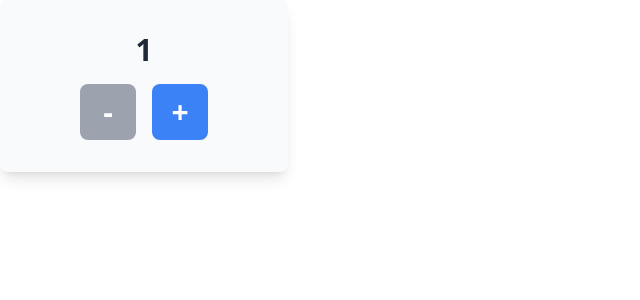
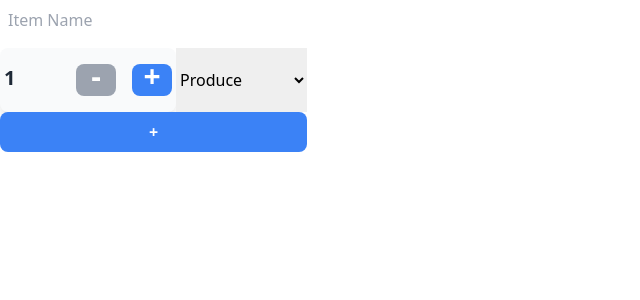
Before and after one commit to HamDan36/cprg306-assignments, a Next.js app: page /week-5 in a window 1280 px wide. Shown: the top 300 px of the page, without its empty margins (0-640 px from the left). Built offline with nearby package versions, Linux system fonts and the light colour scheme.

Commit message:
adds category functionality, css tailwind styling

```diff
--- a/app/page.js
+++ b/app/page.js
@@ -9,7 +9,7 @@ export default function Page()
       <h3><Link href="/week-2">Week 2 Assignment</Link></h3>
       <h3><Link href="/week-3">Week 3 Assignment</Link></h3>
       <h3><Link href="week-4">Week 4 Assignment</Link></h3>
-      <h3>Week 5 Assignment</h3>
+      <h3><Link href="week-5">Week 5 Assignment</Link></h3>
       <h3>Week 6 Assignment</h3>
       <h3>Week 7 Assignment</h3>
       <h3>Week 8 Assignment</h3>
--- /dev/null
+++ b/app/week-5/counter.js
@@ -0,0 +1,40 @@
+"use client";
+import { useState } from "react";
+
+export default function NewItem() {
+    const [quantity, setQuantity] = useState(1);
+
+    const increment = () => {
+        setQuantity(quantity + 1);
+    };
+
+    const decrement = () => {
+        setQuantity(quantity - 1);
+    };
+
+    return (
+        <div className="flex items-center justify-between bg-gray-50 p-1 rounded-lg shadow-lg w-44">
+            <p className="text-xl font-bold text-gray-800 mb-4 pt-3">
+                {quantity}
+            </p>
+            <div className="flex space-x-4">
+                <button
+                    onClick={decrement}
+                    disabled={quantity <= 1}
+                    className={`w-10 h-8 flex items-center justify-center text-3xl  text-white font-bold rounded-lg transition duration-300 ease-in-out pb-2
+                    ${quantity <= 1 ? 'bg-gray-400 cursor-not-allowed' : 'bg-blue-500 hover:bg-blue-600'}`}
+                >
+                    -
+                </button>
+                <button
+                    onClick={increment}
+                    disabled={quantity >= 20}
+                    className={`w-10 h-8 flex items-center justify-center text-3xl text-white font-bold rounded-lg transition duration-300 ease-in-out pb-2
+                    ${quantity >= 20 ? 'bg-gray-400 cursor-not-allowed' : 'bg-blue-500 hover:bg-blue-600'}`}
+                >
+                    +
+                </button>
+            </div>
+        </div>
+    );
+};
--- a/app/week-5/new-item.js
+++ b/app/week-5/new-item.js
@@ -1,41 +1,93 @@
 "use client";
 
 import { useState } from "react";
+import Counter from "./counter";
 
 export default function NewItem() {
+    const [name, setName] = useState("");
+    const [category, setCategory] = useState("produce");
     const [quantity, setQuantity] = useState(1);
 
+    //categories of items
+    const categories = [
+        { id: "produce", name: "Produce" },
+        { id: "dairy", name: "Dairy" },
+        { id: "bakery", name: "Bakery" },
+        { id: "meat", name: "Meat" },
+        { id: "frozen", name: "Frozen Foods" },
+        { id: "canned", name: "Canned Goods" },
+        { id: "dry", name: "Dry Goods" },
+        { id: "beverages", name: "Beverages" },
+        { id: "snacks", name: "Snacks" },
+        { id: "household", name: "Household" },
+        { id: "other", name: "Other" },
+    ]
+
+    const handleSubmit = (event) => {
+        event.preventDefault();
+        alert(`Name: ${name}, Category: ${category}, Quantity: ${quantity}`);
+        let newItem = {
+            name: name,
+            category: category,
+            quantity: quantity,
+        };
+        console.log(newItem);
+
+        //reset the form
+        setName("");
+        setCategory("produce");
+        setQuantity(1);
+    };
+
+    const handleNameChange = (event) => {
+        const newName = event.target.value;
+        setName(newName);
+    };
+
     const increment = () => {
-        setQuantity(quantity + 1);
+        setQuantity((prev) => Math.min(prev + 1, 20));
     };
 
     const decrement = () => {
-        setQuantity(quantity - 1);
+        setQuantity((prev) => Math.max(prev - 1, 1));
     };
 
+
     return (
-        <div className="flex flex-col items-center justify-center bg-gray-50 p-8 rounded-lg shadow-lg w-72">
-            <p className="text-3xl font-semibold text-gray-800 mb-4">
-                {quantity}
-            </p>
-            <div className="flex space-x-4">
-                <button
-                    onClick={decrement}
-                    disabled={quantity <= 1}
-                    className={`w-14 h-14 flex items-center justify-center text-3xl  text-white font-bold rounded-lg transition duration-300 ease-in-out
-                    ${quantity <= 1 ? 'bg-gray-400 cursor-not-allowed' : 'bg-blue-500 hover:bg-blue-600'}`}
-                >
-                    -
-                </button>
-                <button
-                    onClick={increment}
-                    disabled={quantity >= 20}
-                    className={`w-14 h-14 flex items-center justify-center text-3xl text-white font-bold rounded-lg transition duration-300 ease-in-out
-                    ${quantity >= 20 ? 'bg-gray-400 cursor-not-allowed' : 'bg-blue-500 hover:bg-blue-600'}`}
-                >
-                    +
-                </button>
+        <section>
+            <div className="flex">
+            <form onSubmit={handleSubmit}>
+                <input type="text" value={name}
+                onChange={(event) => handleNameChange(event)}
+                placeholder="Item Name"
+                className="w-full p-2 mb-2 rounded-lg" required />
+                <div className="flex">
+
+                {/* Quantity */}
+                <Counter
+                quantity={quantity}
+                increment={increment}
+                decrement={decrement}
+                />
+
+                {/* Category selection */}
+                <select value={category} onChange={(event) => setCategory(event.target.value)}>
+                {categories.map((cat) => (
+                    <option key={cat.id} value={cat.id}>
+                        {cat.name}
+                    </option>
+                ))}
+                </select>
+                </div>
+                <div className="flex ">
+                    <button type="submit"
+                    className="bg-blue-500 hover:bg-blue-600 text-white font-bold py-2 px-4 rounded-lg grow">
+                        +
+                    </button>
+                </div>
+            </form>
             </div>
-        </div>
+            </section>
+
     );
 };
```
